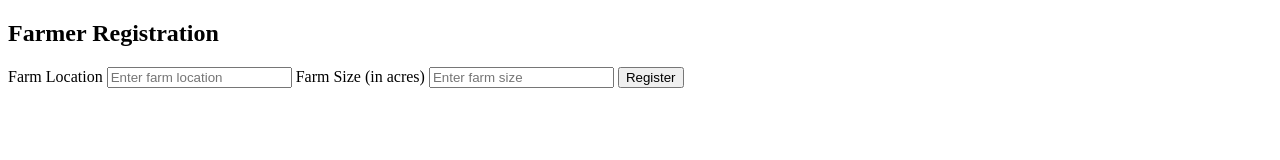
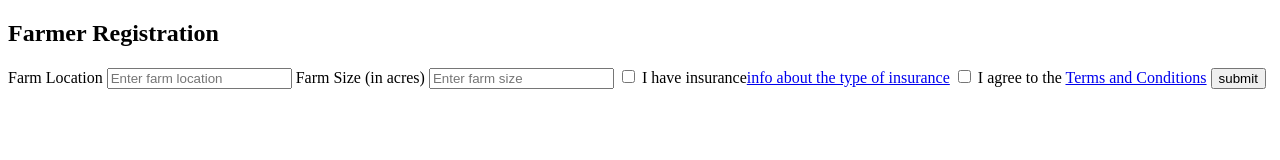
Before and after one commit to Firas-amaria/GreenTech-S, a plain HTML site: page FrontEnd/farmerreg.html in a window 1280 px wide. Drawn offline with Linux system fonts and the light colour scheme.

Commit message:
organaized files

```diff
--- a/FrontEnd/farmerreg.html
+++ b/FrontEnd/farmerreg.html
@@ -30,9 +30,19 @@
       placeholder="Enter farm size"
       required
     />
+    <input type="checkbox" id="insurance-checkbox" required />
+                    <label for="terms-checkbox">I have insurance<a href="#">info about the type of insurance</a></label>
 
-    <button type="submit">Register</button>
+    <input type="checkbox" id="terms-checkbox" required />
+                    <label for="terms-checkbox">I agree to the <a href="#">Terms and Conditions</a></label>
+
+
+    <button type="submit">submit</button>
   </form>
 </body>
 
 </html>
+
+<script>
+
+</script>
```
Also changed, not shown: FrontEnd/Registerstion.html (+2 -2 lines).
